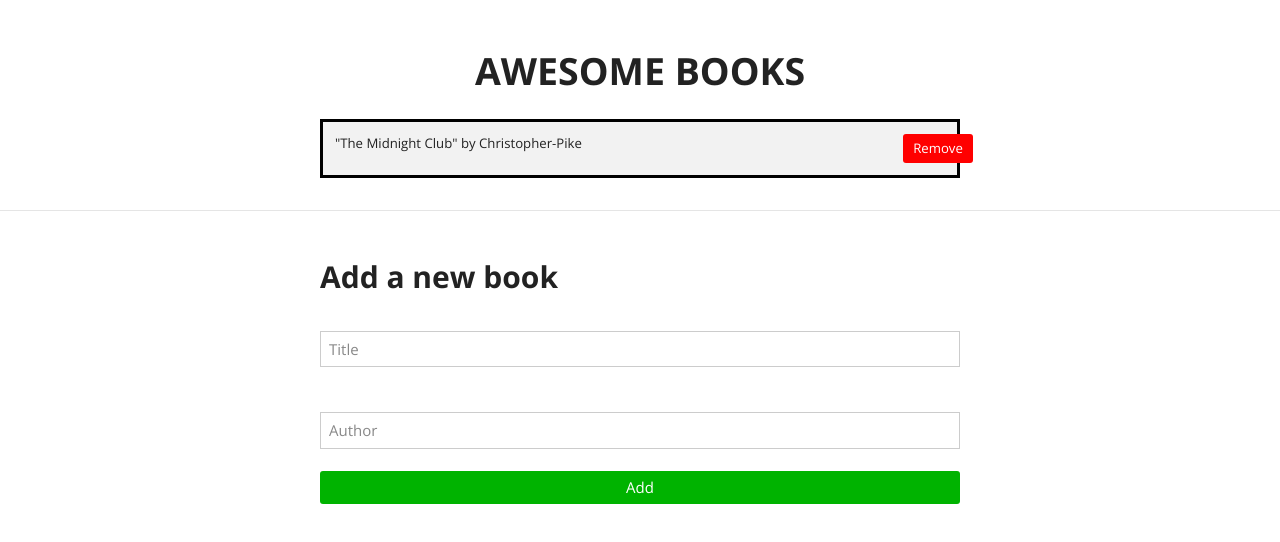
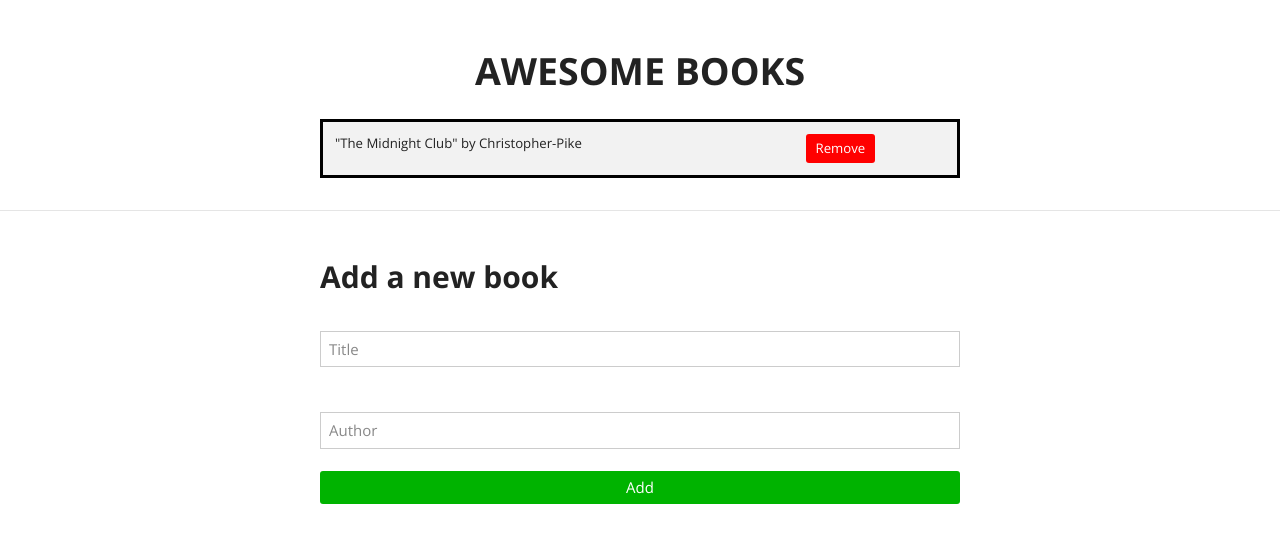
Before and after one commit to Akhtar-Joomun/awesome-books, a website: page index.html in a window 1280 px wide. Drawn offline with nearby package versions, Linux system fonts and the light colour scheme.

Commit message:
Adjust position of remove button

```diff
--- a/style.css
+++ b/style.css
@@ -45,7 +45,7 @@ th {
   background-color: red;
   color: #fff;
   padding: 5px 10px;
-  margin-left: 70%;
+  margin-right: 1%;
 }
 
 .add-book {
```
